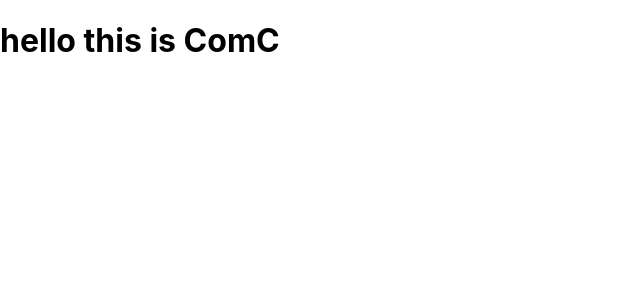
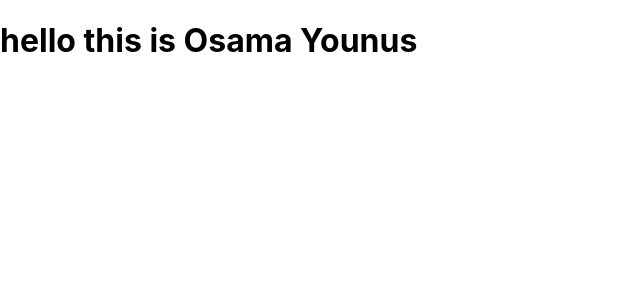
Before and after one commit to osamayounus786/my-app, a React (Create React App) app: page / in a window 1280 px wide. Shown: the top 300 px of the page, without its empty margins (0-640 px from the left). Built offline with nearby package versions, Linux system fonts and the light colour scheme.

Commit message:
usecontext concepts clear

```diff
--- a/src/components/ComA.jsx
+++ b/src/components/ComA.jsx
@@ -1,11 +1,17 @@
 import ComB from './ComB'
+import { createContext } from 'react';
+const BioData = createContext();
 function ComA(){
     return(
       <>
+      <BioData.Provider value={"Osama Younus"}>
       <ComB />
+
+      </BioData.Provider>
 
       </>
     )
    }
 
    export default ComA;
+   export {BioData};
--- a/src/components/ComC.jsx
+++ b/src/components/ComC.jsx
@@ -1,7 +1,10 @@
+import { BioData } from "./ComA";
+import { useContext } from "react";
 function ComC(){
+    const myName = useContext(BioData);
     return(
       <>
-      <h1>hello this is ComC</h1>
+      <h1>hello this is  {myName}</h1>
 
       </>
     )
```
